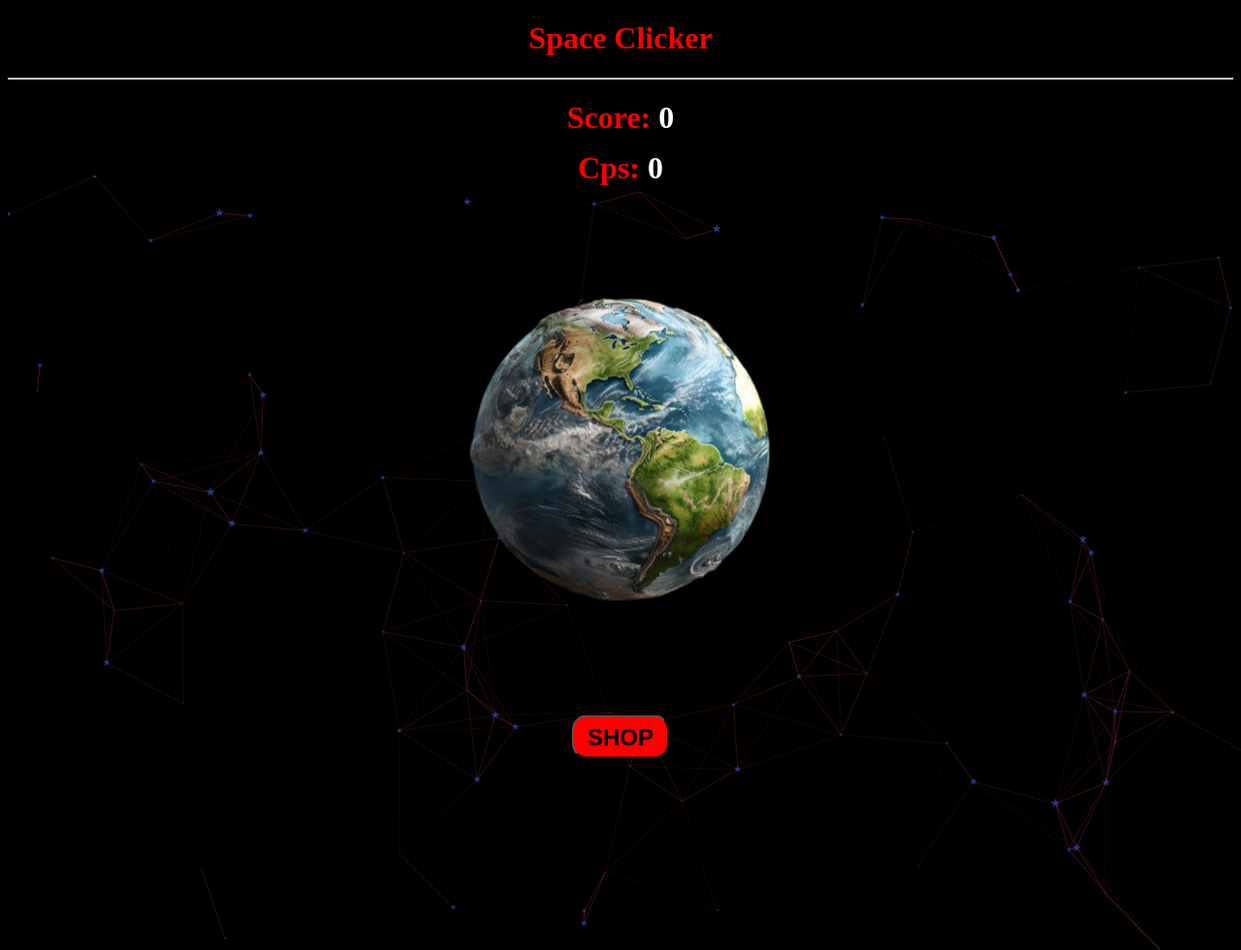
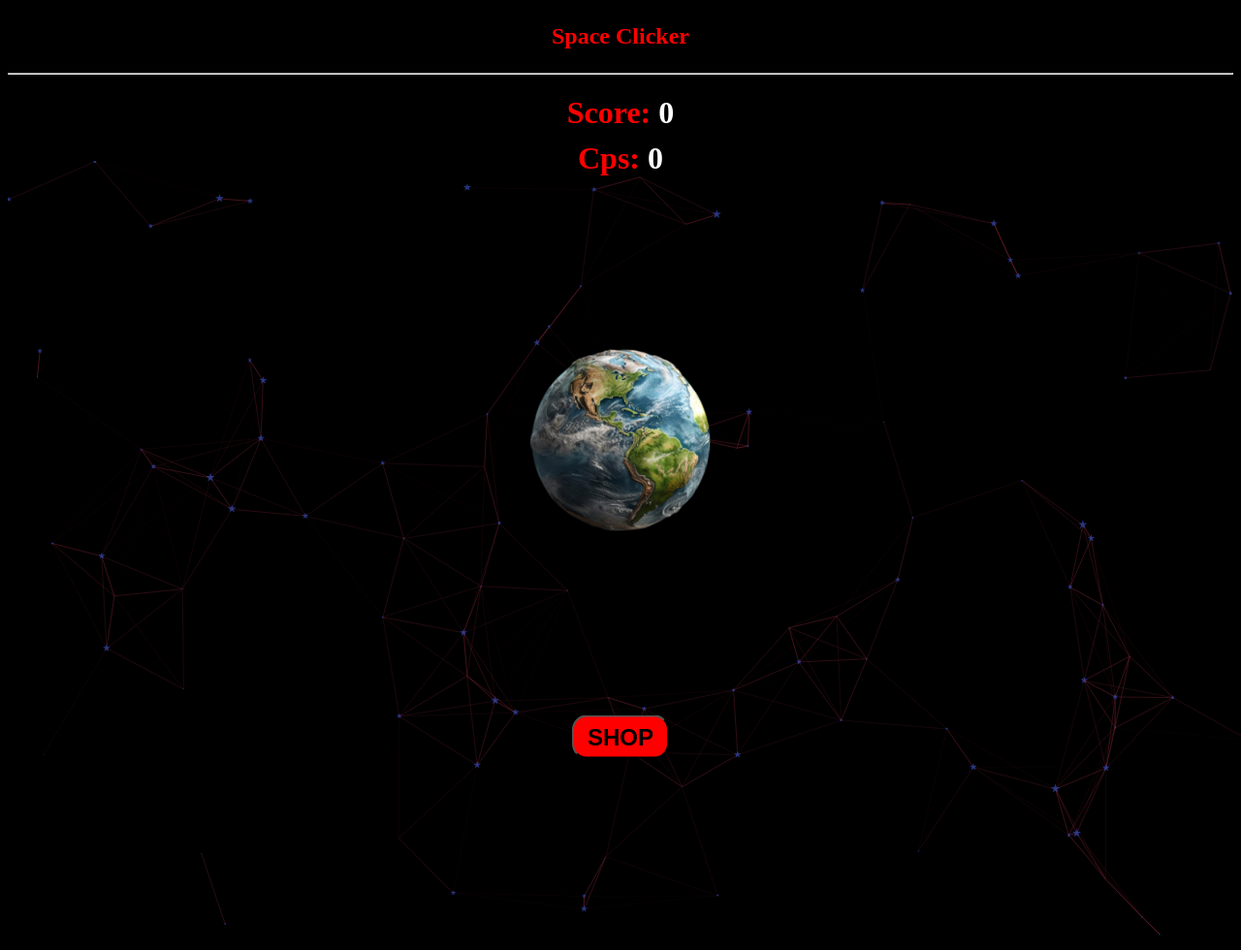
Before and after one commit to LucidDreaming101/SpaceClicker, a plain HTML site: page index.html in a window 1280 px wide. Shown: the whole page at 97% size. Drawn offline with nearby package versions, Linux system fonts and the light colour scheme.

Commit message:
Add files via upload

```diff
--- a/index.html
+++ b/index.html
@@ -10,7 +10,7 @@
 </head>
 
 
-   <h1 style="color: red; font-size: xx-large;">Space Clicker</h1>
+   <h3 style="color: red; font-size: x-large;">Space Clicker</h3>
 </a>
 
 
--- a/style.css
+++ b/style.css
@@ -39,8 +39,11 @@
 
 
 .earthimg {
-height: 500px;
-
+height: 300px;
+position: fixed;
+left: 50%;
+top: 57%;
+transform: translate(-50%, -50%);
 
 }
 
@@ -49,12 +52,12 @@ height: 500px;
 
 
 .earthimg:hover {
-height: 510px;
+height: 310px;
 
 }
 
 .earthimg:active {
-height: 520px;
+height: 320px;
 
 }
 
@@ -63,14 +66,14 @@ height: 520px;
 
 .scorelooks {
 color: rgb(255, 0, 0);
-height: 30px;
+height: 25px;
 
 
 }
 
 .scorelooks2 {
   color: rgb(255, 0, 0);
-  height: 5px;
+  height: 0px;
 
 
   }
```
